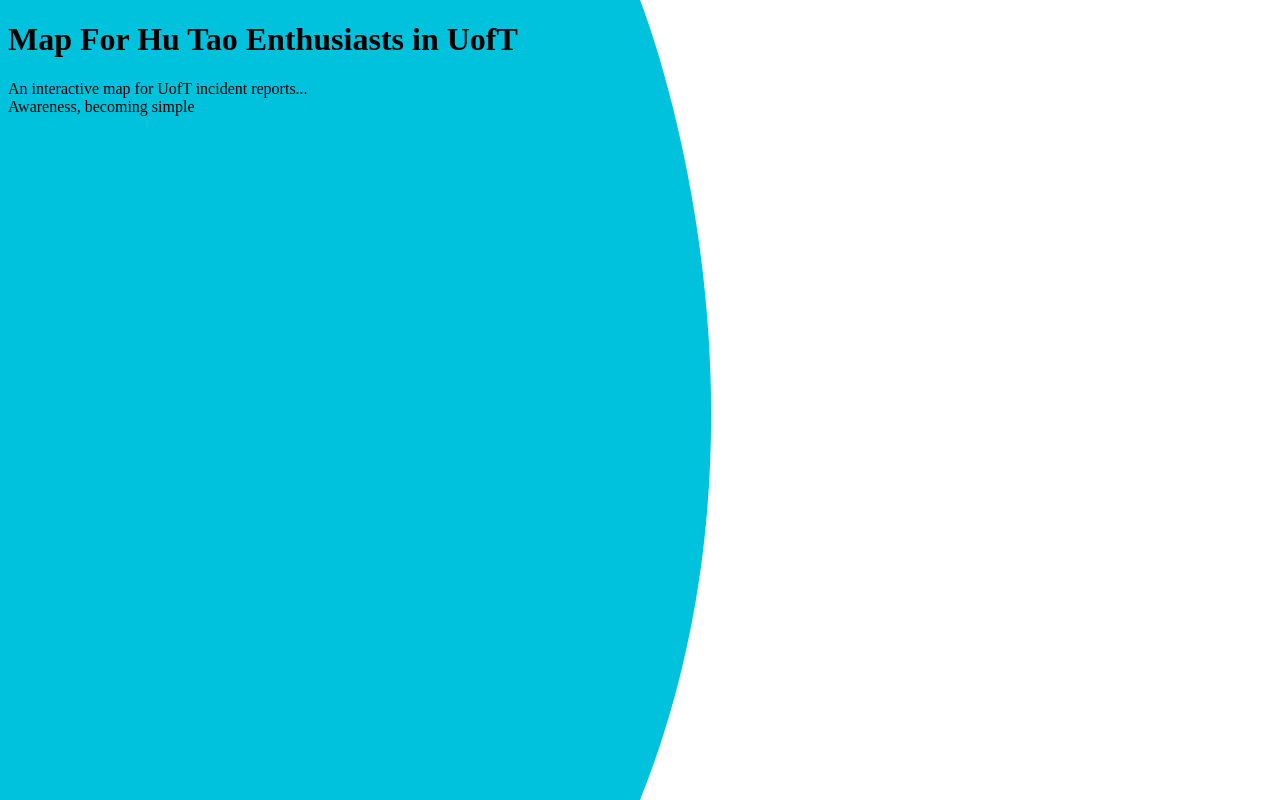
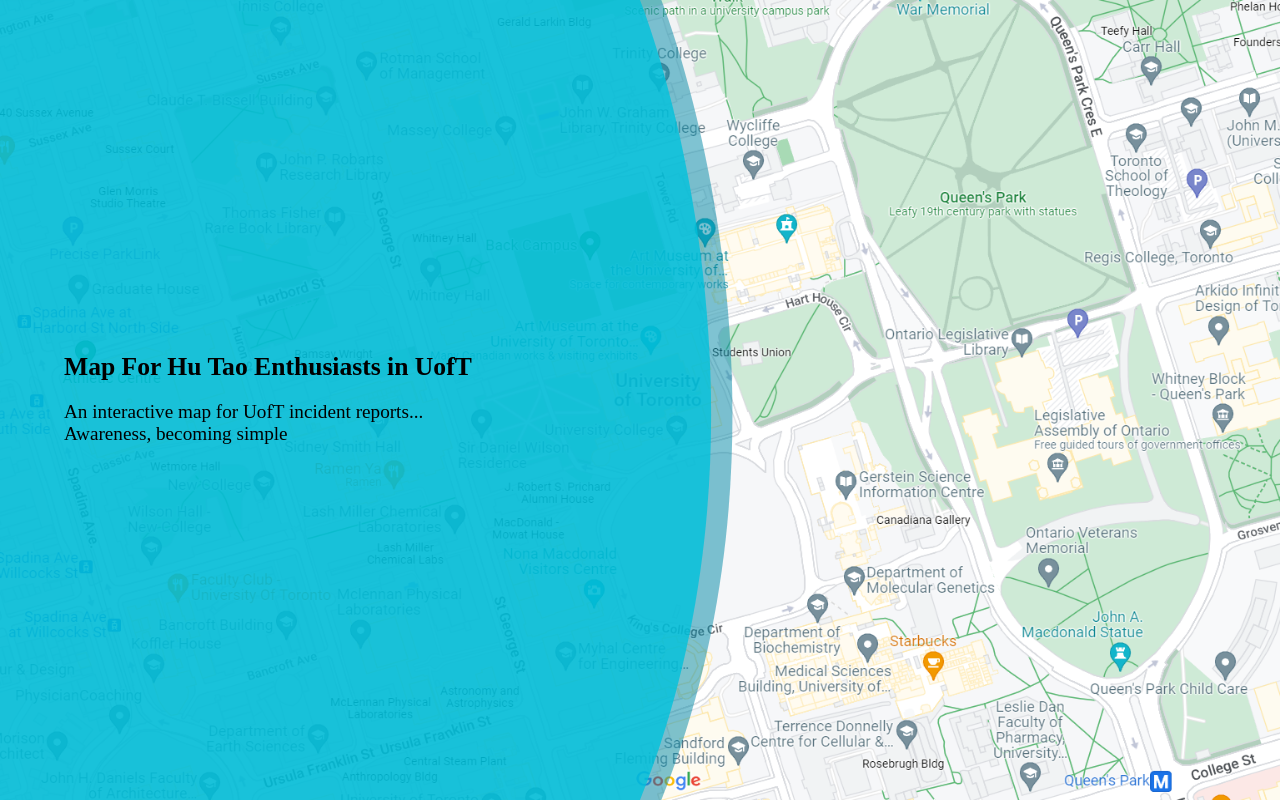
Before and after one commit to Niwri/UniCrimeMap, a React (Create React App) app in the folder uni-crime-project/: page / in a window 1280 px wide. Built offline with nearby package versions, Linux system fonts and the light colour scheme.

Commit message:
Main Page in

```diff
--- a/uni-crime-project/src/css/main.css
+++ b/uni-crime-project/src/css/main.css
@@ -1,74 +1,49 @@
-.mainBody {
-    margin: 0 10vw;
-    font-size: 1.5vw;
-    text-align: center;
-}
-
 
 .mainTitle {
-    width: 100%;
-}
-
-.mainTitle h1 {
-    text-align: center;
-    margin: 5vw 0 2vw 0;
-    font-size: 2vw;
-}
-
-.mainTitleBackgroundDummy {
-
-}
-
-.mainTitleBackgroundDummy svg {
-    z-index: -1;
-    margin: 0;
-    padding: 0;
-    height: 100%;
-    position: absolute;
-    left: 0;
-    top: 0;
-    display: block;
-}
-
-
-.mainTitleBackground {
     width: 100vw;
     height: 100%;
 }
 
+
 .mainTitleBackground svg {
-    z-index: -1;
-    margin: 0;
-    padding: 0;
+    z-index: 1;
+    height: 100%;
     position: absolute;
+    top: 0;
     left: 0;
-    top: 0;
     display: block;
+
 }
 
-.mainTitle {
-    margin: 0;
-    padding: 0;
+
+.mainTitleBackgroundBorder svg {
+    z-index: 0;
+    height: 100%;
+    position: absolute;
+    top: 0;
+    left: 0;
+    display: block;
+
 }
 
-.mainMapDescription {
-    margin: 15vw 0 4vw 0;
+.mainTitleText {
+    z-index: 3;
+    position: absolute;
+    top: 50%;
+    left: 5%;
+    transform: translateY(-50%);
+    font-size: 1vw;
 }
 
-.mainIncident {
-    margin: 0 0vw;
+.mainTitleText p {
+    font-size: 1.5vw;
 }
 
-.mainReportList {
-    text-align: center;
+.mapDemo {
+    z-index: -1;
+    width: 100%;
+    height: 100%;
+    top: 0;
+    left: 0;
+    position: absolute;
 }
-
-.mainReportList table {
-    width: 30vw;
-    background-color: #E7E7E7
-}
-
-.mainReportList table th {
-    padding: 0.5vw;
-    background-color: #C3C3C3;
-}
--- a/uni-crime-project/src/map_scripts/mainPage.js
+++ b/uni-crime-project/src/map_scripts/mainPage.js
@@ -1,3 +1,5 @@
+import MapImage from '../images/mapdemo.png'
+
 
 function MainPage() {
     var projectName = "Map For Hu Tao Enthusiasts in UofT";
@@ -8,68 +10,31 @@
             address: "55 Awa Awa Dr"
         }
     ]
-    /*return(
-        <div class="mainBody">
-            <header class="mainTitle">
-                <h1>Map For Hu Tao Enthusiasts in UofT</h1>
-                <section class="mainDescription">
-                    Have you ever wondered just where and when incidents in Universities occur? <br/>
-                    Do you want to be more aware of what is happening in the campus where you study in?<br/><br/>
-
-                    Well, you have come to the right place! Meet "Map for Hu Tao Enthusiasts in UofT"!<br/>
-                    Our map borrows data from the UofT Activity Reports and organizes it in a more readable, interactive map interface!<br/>
-                    If you like, you may see the activity reports <a href="https://www.campussafety.utoronto.ca/activity-reports" target="_blank" rel="noopener noreferrer">here</a>
-                    </section>
-                <div class="mainTitleBackground">
-                    <svg viewBox="0 0 150 50">
-                        <path fill="#00C2DC" d="M0,0 L0,35 C0,35 35,50 70,40 S130,50 150,50 L150,0 Z"/>
-                    </svg>
-                </div>
-            </header>
-
-            <section class="mainMapDescription">
-                Had a good look at the activity report site? Well, how about seeing that information in a more organized manner?
-            </section>
-
-            <section class="mainIncident">
-                <div class="mainReportList">
-                    <table>
-                        <tr><th colspan="2">Latest Reports</th></tr>
-                        <tr>
-                            <th>Category</th>
-                            <th>Incident</th>
-                        </tr>
-                        {incidentReports.map((incident) => {
-                            return (
-                                <tr>
-                                    <td>{incident.category}</td>
-                                    <td>{incident.address}</td>
-                                </tr>
-                            )
-                        })}
-                    </table>
-                </div>
-                <div class="mainMapButton">
-
-                </div>
-            </section>
-        </div>
-    )*/
 
     return (
         <div>
-            <header>
-                <h1>{projectName}</h1>
-                <p>
-                    An interactive map for UofT incident reports...<br/>
-                    Awareness, becoming simple
-                </p>
-                <div class="mainTitleBackgroundDummy">
+
+            <header class="mainTitle">
+                <div class="mainTitleBackground">
                     <svg viewBox="0 0 150 150">
-                        <path fill="#00C2DC" d="M0,0 L120,0 C120,0 150,75 120,150 L0 150 Z"/>
+                        <path fill="#00C2DC" fill-opacity="0.8" d="M0,0 L120,0 C120,0 150,75 120,150 L0 150 Z"/>
                     </svg>
                 </div>
+                <div class="mainTitleBackgroundBorder">
+                    <svg viewBox="0 0 154 150">
+                        <path fill="#0088A6" fill-opacity="0.5" d="M0,0 L124,0 C124,0 154,75 124,150 L0 150 Z"/>
+                    </svg>
+                </div>
+                <div class="mainTitleText">
+                    <h1>{projectName}</h1>
+                    <p>
+                        An interactive map for UofT incident reports...<br/>
+                        Awareness, becoming simple
+                    </p>
+                </div>
+
             </header>
+            <img src={MapImage} class="mapDemo"></img>
         </div>
     )
 }
```
Also changed, not shown: uni-crime-project/src/images/mapdemo.png (added).
